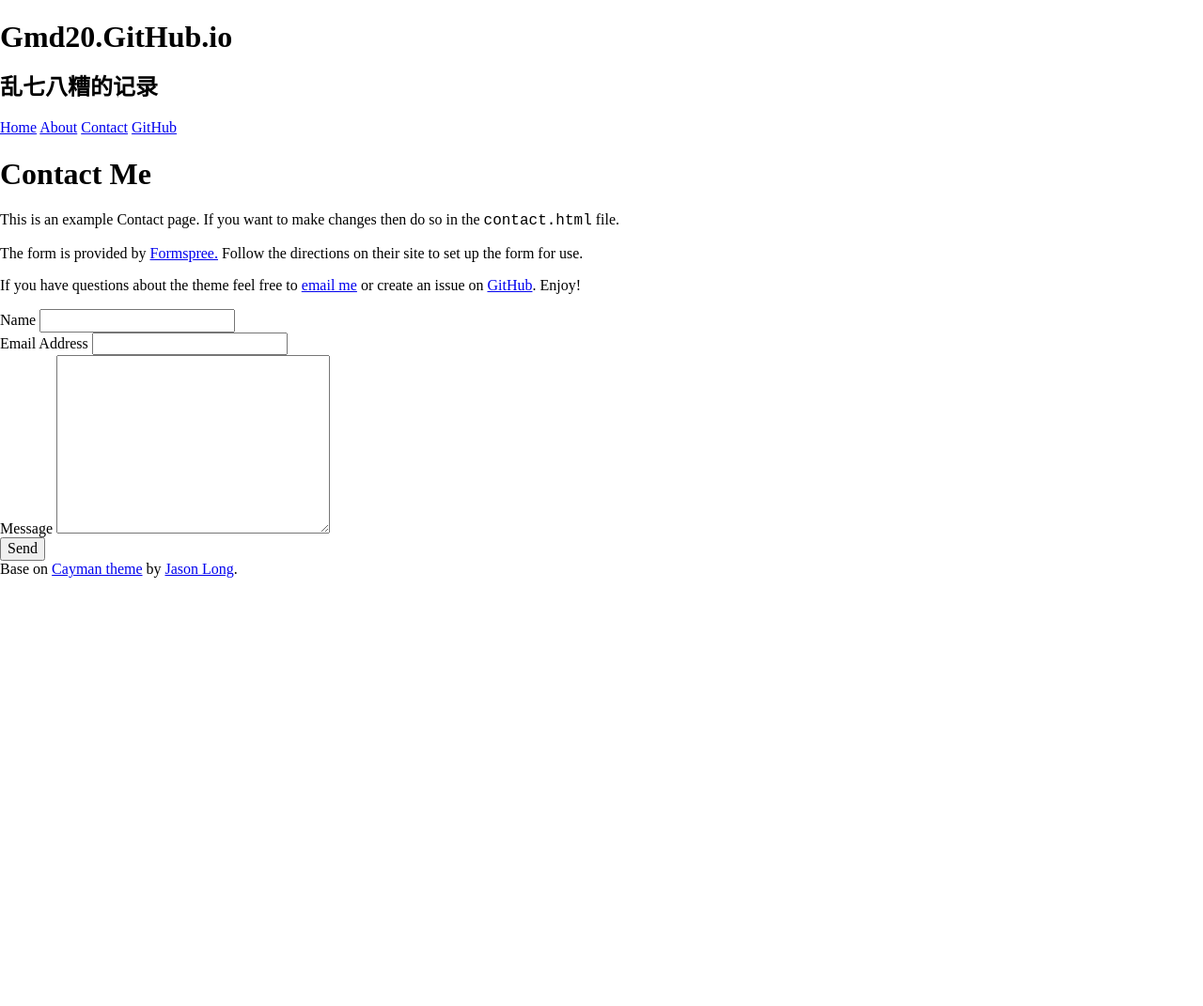
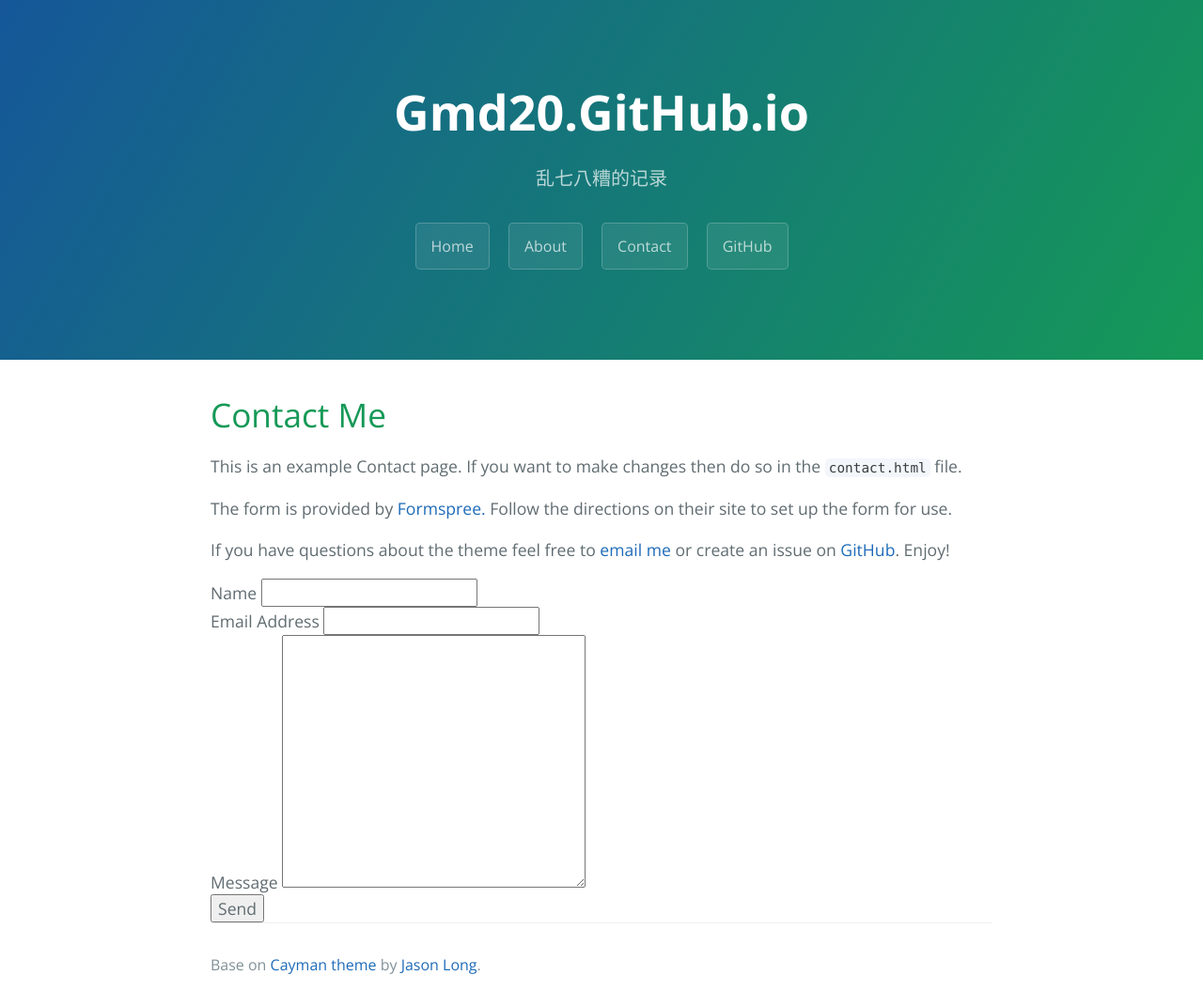
Before and after one commit to gmd20/gmd20.github.io, a Jekyll site: the page built from contact.md, in a window 1280 px wide. Shown: the whole page at 94% size. Built offline with Jekyll 4.4.1, drawn with Linux system fonts in a browser that asks for light colours; nearby versions of some CDN libraries; library files that are not in the unit come from our copies; Markdown is read by kramdown in place of the engine named in the settings; before the commit the page ends 900 px from its top, so only the background shows below that.

Commit message:
Update head.html

```diff
--- a/_includes/head.html
+++ b/_includes/head.html
@@ -7,9 +7,9 @@
 
     <!-- Stylesheet -->
     <meta name="viewport" content="width=device-width, initial-scale=1">
-    <link rel="stylesheet" type="text/css" href="stylesheets/normalize.css" media="screen">
+    <link rel="stylesheet" type="text/css" href="/stylesheets/normalize.css" media="screen">
     <link href='http://fonts.googleapis.com/css?family=Open+Sans:400,700' rel='stylesheet' type='text/css'>
-    <link rel="stylesheet" type="text/css" href="stylesheets/stylesheet.css" media="screen">
-    <link rel="stylesheet" type="text/css" href="stylesheets/github-light.css" media="screen">
-    <link rel="stylesheet" type="text/css" href="stylesheets/blog.css" media="screen">
+    <link rel="stylesheet" type="text/css" href="/stylesheets/stylesheet.css" media="screen">
+    <link rel="stylesheet" type="text/css" href="/stylesheets/github-light.css" media="screen">
+    <link rel="stylesheet" type="text/css" href="/stylesheets/blog.css" media="screen">
   </head>
```
